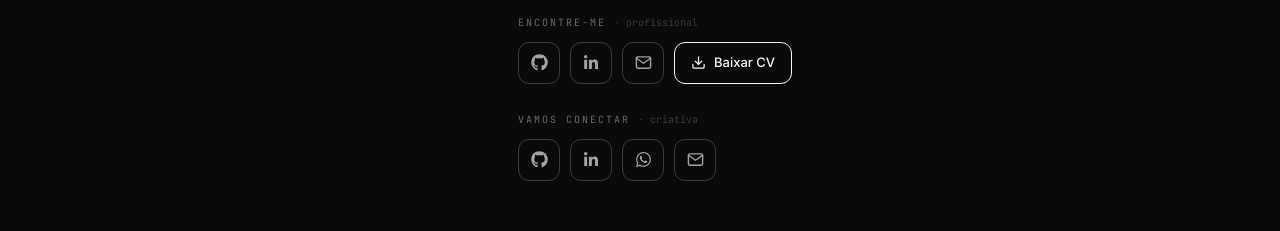
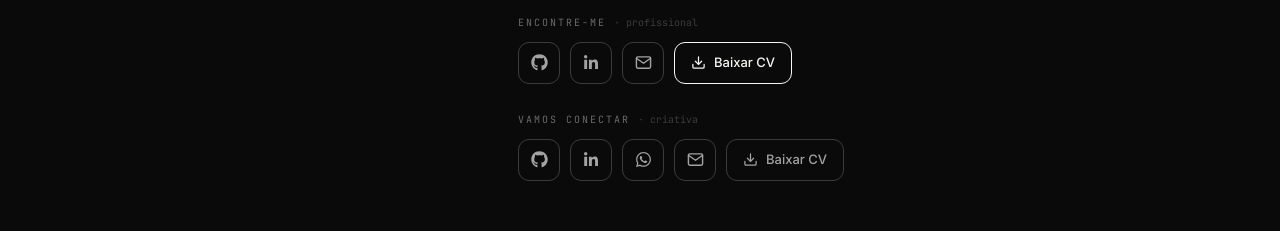
Before and after one commit to tamotsutozaki/tozaki.dev, a Next.js app: page / in a window 1280 px wide. Shown: the part 1980-2211 px from the top of the page. Built offline with nearby package versions, Linux system fonts and the light colour scheme.

Commit message:
Sobre: adiciona botao de baixar CV tambem na versao criativa dos links

```diff
--- a/components/About.tsx
+++ b/components/About.tsx
@@ -156,6 +156,15 @@ export function About() {
                   <BrandIconBtn href={SITE.linkedin} label="LinkedIn" brand="#0A66C2" brandFg="#fff"><FaLinkedinIn size={16} /></BrandIconBtn>
                   <BrandIconBtn href={SITE.whatsapp} label="WhatsApp" brand="#25D366" brandFg="#fff"><FaWhatsapp size={17} /></BrandIconBtn>
                   <BrandIconBtn href={`mailto:${getEmail()}`} label="E-mail" brand="#EA4335" brandFg="#fff"><FiMail size={17} /></BrandIconBtn>
+                  <a
+                    href={SITE.cvUrl}
+                    download="Pedro Tozaki - CV.pdf"
+                    aria-label={t.contact.cv}
+                    style={{ "--brand": "var(--fg)", "--brand-fg": "var(--bg)" } as React.CSSProperties}
+                    className="group inline-flex items-center gap-2 h-[42px] px-4 rounded-[11px] border border-line2 text-fg2 font-medium text-[13px] cursor-pointer transition-[background-color,border-color,color,transform,box-shadow] duration-300 hover:-translate-y-0.5 hover:bg-[var(--brand)] hover:border-[var(--brand)] hover:text-[var(--brand-fg)] hover:shadow-lg"
+                  >
+                    <FiDownload size={15} />{t.contact.cv}
+                  </a>
                 </div>
               </div>
             </div>
```
